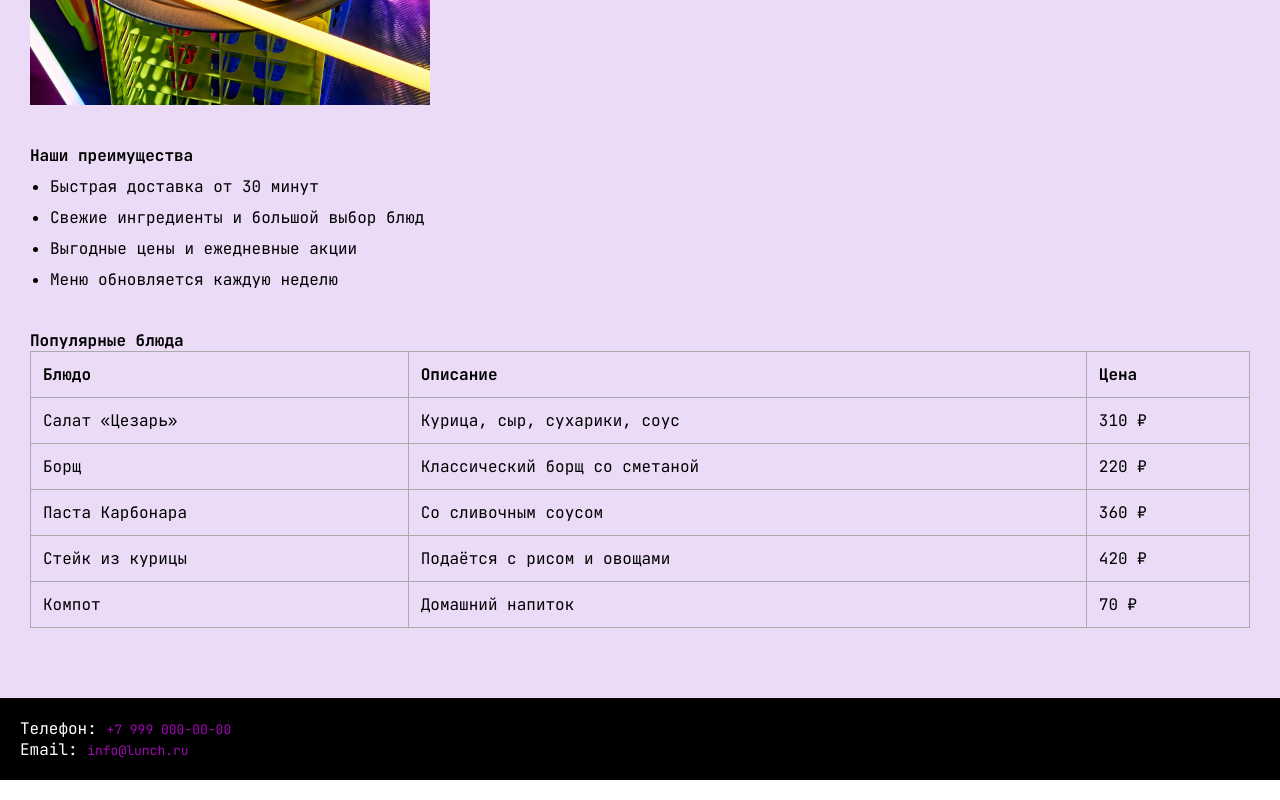
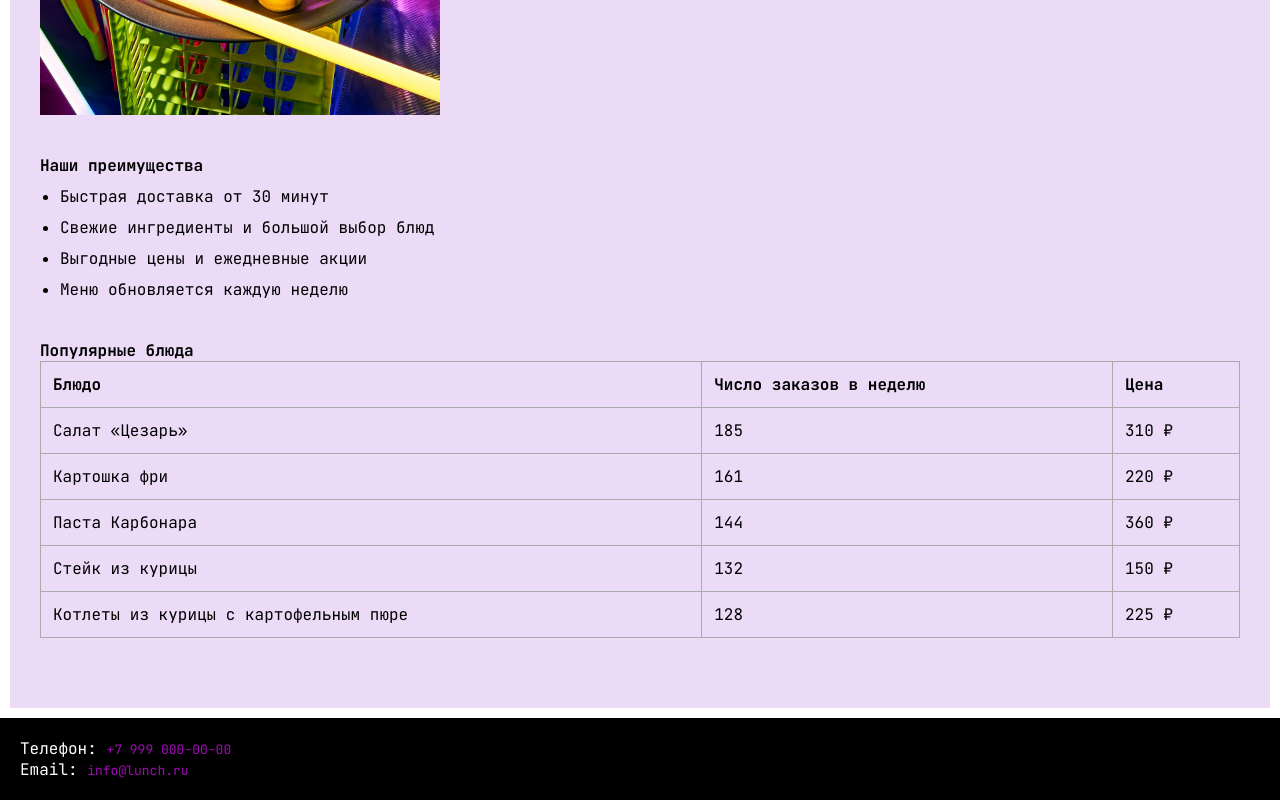
Before and after one commit to xseniaKri/web-tech, a plain HTML site: page index.html in a window 1280 px wide. Shown: the part 650-1450 px from the top of the page. Drawn offline with Linux system fonts and the light colour scheme.

Commit message:
fix: поправила контент и свойства

```diff
--- a/index.html
+++ b/index.html
@@ -13,7 +13,8 @@
     <h1>Доставка бизнес-ланчей в Москве</h1>
     <nav>
         <a href="#">Главная</a>
-        <a href="#">Меню</a>
+        <a href="#">Собрать ланч</a>
+        <a href="#">Заказы</a>
         <a href="#contacts">Контакты</a>
     </nav>
 </header>
@@ -44,33 +45,33 @@
         <table>
             <tr>
                 <th>Блюдо</th>
-                <th>Описание</th>
+                <th>Число заказов в неделю</th>
                 <th>Цена</th>
             </tr>
             <tr>
                 <td>Салат «Цезарь»</td>
-                <td>Курица, сыр, сухарики, соус</td>
+                <td>185</td>
                 <td>310 ₽</td>
             </tr>
             <tr>
-                <td>Борщ</td>
-                <td>Классический борщ со сметаной</td>
+                <td>Картошка фри</td>
+                <td>161</td>
                 <td>220 ₽</td>
             </tr>
             <tr>
                 <td>Паста Карбонара</td>
-                <td>Со сливочным соусом</td>
+                <td>144</td>
                 <td>360 ₽</td>
             </tr>
             <tr>
                 <td>Стейк из курицы</td>
-                <td>Подаётся с рисом и овощами</td>
-                <td>420 ₽</td>
+                <td>132</td>
+                <td>150 ₽</td>
             </tr>
             <tr>
-                <td>Компот</td>
-                <td>Домашний напиток</td>
-                <td>70 ₽</td>
+                <td>Котлеты из курицы с картофельным пюре</td>
+                <td>128</td>
+                <td>225 ₽</td>
             </tr>
         </table>
     </section>
--- a/style.css
+++ b/style.css
@@ -32,6 +32,7 @@ nav a:hover {
 }
 
 main {
+    margin: 10px;
     padding: 30px;
     background-color: #ebdbf7;
 }
@@ -53,6 +54,7 @@ section {
 }
 
 .about p {
+    color: black;
    max-width: 500px;
 }
 
```
